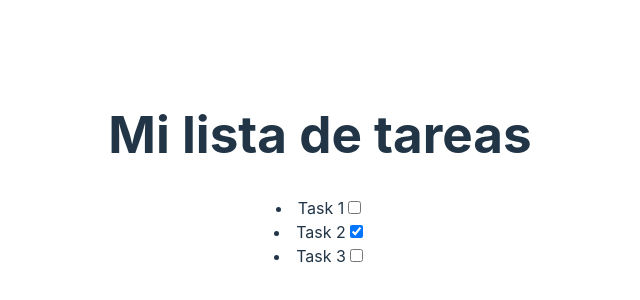
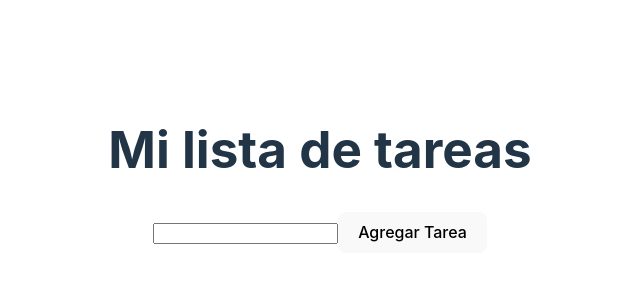
Before and after one commit to andres607/my-react-task-list, a React (Vite) app in the folder my-react-task-list/: page / in a window 1280 px wide. Shown: the part 230-530 px from the top of the page, without its empty margins (320-960 px from the left). Built offline with nearby package versions, Linux system fonts and the light colour scheme.

Commit message:
se agrega usestate, localstorage, useeffect

```diff
--- a/my-react-task-list/src/components/Task.jsx
+++ b/my-react-task-list/src/components/Task.jsx
@@ -1,12 +1,24 @@
-import React from 'react';
+// Task.js
+import React from "react";
 
-const Task = ({ task }) => {
-    return (
-        <li>
-            <span>{task.name}</span>
-            <input type="checkbox" checked={task.completed} readOnly />
-        </li>
-    );
-};
+function Task({ task, handleTaskToggle, handleTaskDelete }) {
+  const { id, name, completed } = task;
+
+  const handleToggle = () => {
+    handleTaskToggle(id);
+  };
+
+  const handleDelete = () => {
+    handleTaskDelete(id);
+  };
+
+  return (
+    <div>
+      <span>{name}</span>
+      <input type="checkbox" checked={completed} onChange={handleToggle} />
+      <button onClick={handleDelete}>Eliminar</button>
+    </div>
+  );
+}
 
 export default Task;
--- a/my-react-task-list/src/components/TaskList.jsx
+++ b/my-react-task-list/src/components/TaskList.jsx
@@ -1,17 +1,62 @@
-import React from 'react';
-import Task from './Task';
+import React, { useEffect, useState } from "react";
+import Task from "./Task";
 
 function TaskList() {
-  const tasks = [
-    { id: 1, name: 'Task 1', completed: false },
-    { id: 2, name: 'Task 2', completed: true },
-    { id: 3, name: 'Task 3', completed: false },
-  ];
+  const [tasks, setTasks] = useState(() => {
+    const storedTasks = JSON.parse(localStorage.getItem("tasks"));
+    if (storedTasks) {
+      return storedTasks;
+    } else {
+      return [];
+    }
+  });
+  const [newTaskName, setNewTaskName] = useState("");
+
+  useEffect(() => {
+    localStorage.setItem("tasks", JSON.stringify(tasks));
+  }, [tasks]);
+
+  const handleTaskToggle = (id) => {
+    setTasks((prevTasks) =>
+      prevTasks.map((task) =>
+        task.id === id ? { ...task, completed: !task.completed } : task
+      )
+    );
+  };
+
+  const handleTaskDelete = (id) => {
+    setTasks((prevTasks) => prevTasks.filter((task) => task.id !== id));
+  };
+
+  const handleAddTask = () => {
+    if (newTaskName.trim() !== "") {
+      const newTask = {
+        id: Date.now(),
+        name: newTaskName,
+        completed: false,
+      };
+      setTasks((prevTasks) => [...prevTasks, newTask]);
+      setNewTaskName("");
+    }
+  };
 
   return (
     <div>
+      <div>
+        <input
+          type="text"
+          value={newTaskName}
+          onChange={(e) => setNewTaskName(e.target.value)}
+        />
+        <button onClick={handleAddTask}>Agregar Tarea</button>
+      </div>
       {tasks.map((task) => (
-        <Task key={task.id} task={task} />
+        <Task
+          key={task.id}
+          task={task}
+          handleTaskToggle={handleTaskToggle}
+          handleTaskDelete={handleTaskDelete}
+        />
       ))}
     </div>
   );
```
